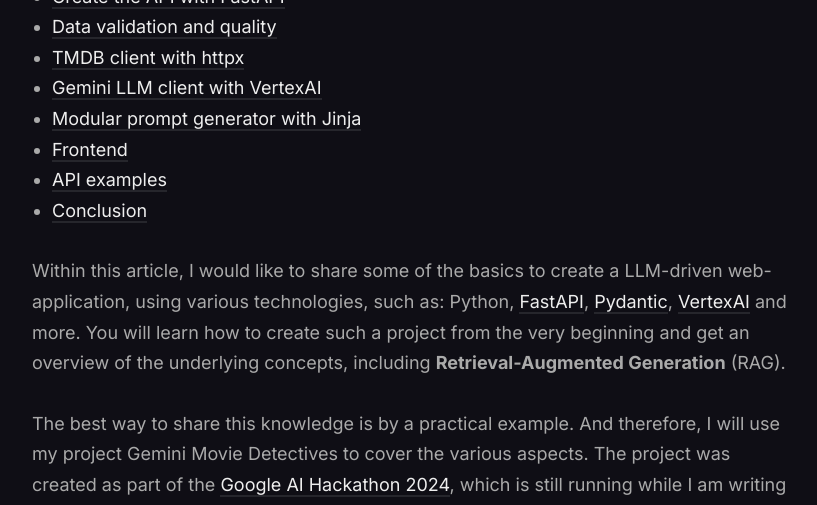
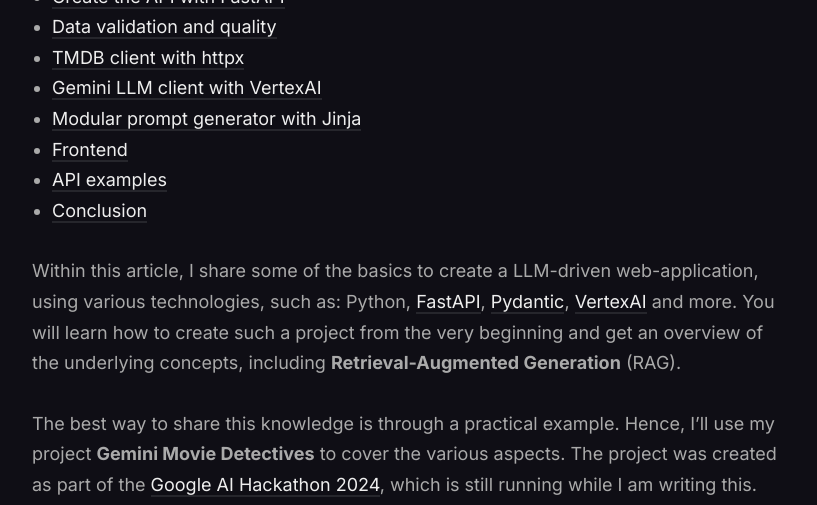
Before and after one commit to vojay-dev/vojay-dev.github.io, a Jekyll site: the page built from _posts/2024-04-14-gemini-movie-detectives.md, in a window 1280 px wide and 1400 px high, scrolled down 899 px, cut to the strip 0-505 px from the top of the window. Shown: the whole strip, without its empty margins (228-1045 px from the left). Built offline with Jekyll 4.4.1, drawn with Linux system fonts in a browser that asks for light colours; nearby versions of some CDN libraries; the table of contents is made by our own code; some of the changed text lies outside the part shown.

Commit message:
Minor improvements

```diff
--- a/_posts/2024-04-14-gemini-movie-detectives.md
+++ b/_posts/2024-04-14-gemini-movie-detectives.md
@@ -8,9 +8,9 @@
 toc: true
 ---
 
-Within this article, I would like to share some of the basics to create a LLM-driven web-application, using various technologies, such as: Python, [FastAPI](https://fastapi.tiangolo.com/){:target="_blank"}, [Pydantic](https://docs.pydantic.dev/latest/){:target="_blank"}, [VertexAI](https://cloud.google.com/vertex-ai){:target="_blank"} and more. You will learn how to create such a project from the very beginning and get an overview of the underlying concepts, including **Retrieval-Augmented Generation** (RAG).
+Within this article, I share some of the basics to create a LLM-driven web-application, using various technologies, such as: Python, [FastAPI](https://fastapi.tiangolo.com/){:target="_blank"}, [Pydantic](https://docs.pydantic.dev/latest/){:target="_blank"}, [VertexAI](https://cloud.google.com/vertex-ai){:target="_blank"} and more. You will learn how to create such a project from the very beginning and get an overview of the underlying concepts, including **Retrieval-Augmented Generation** (RAG).
 
-The best way to share this knowledge is by a practical example. And therefore, I will use my project Gemini Movie Detectives to cover the various aspects. The project was created as part of the [Google AI Hackathon 2024](https://googleai.devpost.com/){:target="_blank"}, which is still running while I am writing this.
+The best way to share this knowledge is through a practical example. Hence, I'll use my project **Gemini Movie Detectives** to cover the various aspects. The project was created as part of the [Google AI Hackathon 2024](https://googleai.devpost.com/){:target="_blank"}, which is still running while I am writing this.
 
 ![Gemini Movie Detectives]({{site.baseurl}}/images/blog/2024-04-14-09.png)
 
@@ -22,8 +22,8 @@
 
 The project is **fully open-source** and is split into two separate repositories:
 
-- **Github repository for backend**: [https://github.com/vojay-dev/gemini-movie-detectives-api](https://github.com/vojay-dev/gemini-movie-detectives-api){:target="_blank"}
-- **Github repository for frontend**: [https://github.com/vojay-dev/gemini-movie-detectives-ui](https://github.com/vojay-dev/gemini-movie-detectives-ui){:target="_blank"}
+- 🚀 **Github repository for backend**: [https://github.com/vojay-dev/gemini-movie-detectives-api](https://github.com/vojay-dev/gemini-movie-detectives-api){:target="_blank"}
+- ️️🖥️ **Github repository for frontend**: [https://github.com/vojay-dev/gemini-movie-detectives-ui](https://github.com/vojay-dev/gemini-movie-detectives-ui){:target="_blank"}
 
 The focus of the article is the backend project and underlying concepts. It will therefore only briefly explain the frontend and its components.
 
@@ -55,7 +55,7 @@
 
 Before we jump into details, let's get an overview of how the application was built.
 
-**Tech Stack: Backend**
+**Tech Stack: 🚀 Backend**
 
 - Python 3.12 + [FastAPI](https://fastapi.tiangolo.com/){:target="_blank"} API development
 - [httpx](https://www.python-httpx.org/){:target="_blank"} for TMDB integration
@@ -68,7 +68,7 @@
 - [Ruff](https://docs.astral.sh/ruff/){:target="_blank"} as linter and code formatter together with [pre-commit](https://pre-commit.com/){:target="_blank"} hooks
 - Github Actions to automatically run tests and linter on every push
 
-**Tech Stack: Frontend**
+**Tech Stack: 🖥️ Frontend**
 
 - [VueJS](https://vuejs.org/){:target="_blank"} 3.4 as the frontend framework
 - [Vite](https://vitejs.dev/){:target="_blank"} for frontend tooling
@@ -681,7 +681,7 @@
 
 Feeling inspired but need a starting point? Check out the open-source code for the Gemini Movie Detectives project:
 
-- **Github repository for backend**: [https://github.com/vojay-dev/gemini-movie-detectives-api](https://github.com/vojay-dev/gemini-movie-detectives-api){:target="_blank"}
-- **Github repository for frontend**: [https://github.com/vojay-dev/gemini-movie-detectives-ui](https://github.com/vojay-dev/gemini-movie-detectives-ui){:target="_blank"}
+- 🚀 **Github repository for backend**: [https://github.com/vojay-dev/gemini-movie-detectives-api](https://github.com/vojay-dev/gemini-movie-detectives-api){:target="_blank"}
+- ️️🖥️ **Github repository for frontend**: [https://github.com/vojay-dev/gemini-movie-detectives-ui](https://github.com/vojay-dev/gemini-movie-detectives-ui){:target="_blank"}
 
 The future of AI-powered applications is bright, and you're holding the paintbrush! Let's go make something remarkable. And if you need a break, feel free to try [https://movie-detectives.com/](https://movie-detectives.com/){:target="_blank"}.
```
